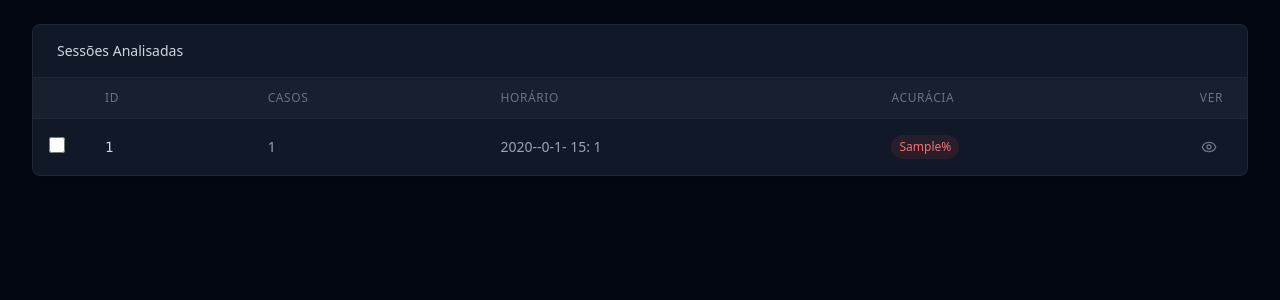
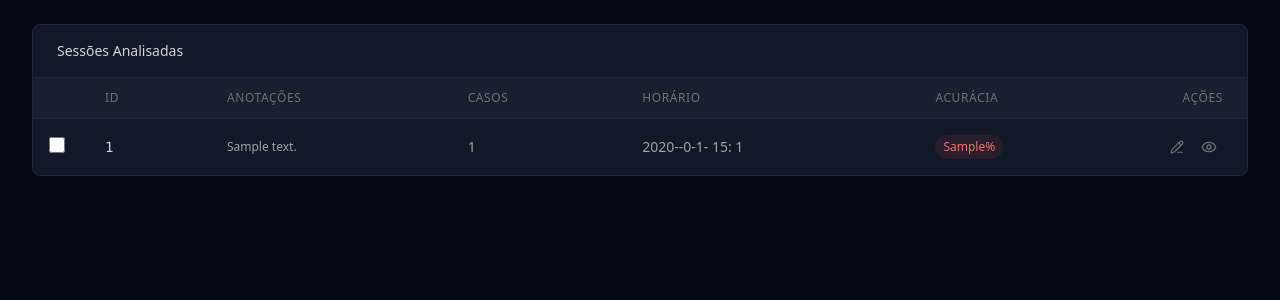
Before and after one commit to rafaellcoellho/eval-pipeline, a Python web app: template templates/analysis/list.html in a window 1280 px wide. Shown: the part 61-361 px from the top of the page. Run offline with Jinja, Linux system fonts and the light colour scheme; the template is opened without the code that fills it: most values are stand-ins (such as "Sample title", 1, 10 or a date in 2020); some libraries are stand-ins or nearby versions.

Commit message:
feat: add per-session annotations with modal, list preview and horizontal scroll

```diff
--- a/static/js/analysis/list.js
+++ b/static/js/analysis/list.js
@@ -1,4 +1,12 @@
 lucide.createIcons();
+
+const { openModal: openNotesModal } = initNotesModal();
+
+document.querySelectorAll(".notes-btn").forEach((btn) => {
+  btn.addEventListener("click", () => {
+    openNotesModal(btn.dataset.session, btn.dataset.notes);
+  });
+});
 
 const checkboxes = document.querySelectorAll(".session-checkbox");
 const compareBtn = document.getElementById("compare-btn");
--- /dev/null
+++ b/static/js/analysis/notes.js
@@ -0,0 +1,49 @@
+function initNotesModal(getSessionId) {
+  const modal = document.getElementById("notes-modal");
+  const textarea = document.getElementById("notes-textarea");
+  const saveBtn = document.getElementById("notes-save");
+  const cancelBtn = document.getElementById("notes-cancel");
+  const closeBtn = document.getElementById("notes-close");
+  const backdrop = document.getElementById("notes-backdrop");
+
+  let currentSessionId = null;
+
+  function openModal(sessionId, currentNotes) {
+    currentSessionId = sessionId;
+    textarea.value = currentNotes || "";
+    modal.classList.remove("hidden");
+    textarea.focus();
+  }
+
+  async function saveNotes() {
+    if (!currentSessionId) return;
+
+    saveBtn.disabled = true;
+    await fetch(`/analysis/${currentSessionId}/notes`, {
+      method: "PUT",
+      headers: { "Content-Type": "application/json" },
+      body: JSON.stringify({ text: textarea.value }),
+    });
+
+    modal.classList.add("hidden");
+    window.location.reload();
+  }
+
+  function closeModal() {
+    modal.classList.add("hidden");
+  }
+
+  saveBtn.addEventListener("click", saveNotes);
+  cancelBtn.addEventListener("click", closeModal);
+  closeBtn.addEventListener("click", closeModal);
+  backdrop.addEventListener("click", closeModal);
+  document.addEventListener("keydown", (e) => {
+    if (e.key === "Escape") closeModal();
+  });
+
+  textarea.addEventListener("keydown", (e) => {
+    if (e.key === "Enter" && (e.ctrlKey || e.metaKey)) saveNotes();
+  });
+
+  return { openModal };
+}
--- /dev/null
+++ b/templates/analysis/_notes_modal.html
@@ -0,0 +1,25 @@
+<div id="notes-modal" class="hidden fixed inset-0 z-50 flex items-center justify-center">
+  <div id="notes-backdrop" class="absolute inset-0 bg-black/60 backdrop-blur-sm"></div>
+  <div class="relative bg-gray-900 border border-gray-700 rounded-lg w-full max-w-lg flex flex-col mx-4">
+    <div class="flex items-center justify-between px-5 py-3 border-b border-gray-800 shrink-0">
+      <span class="text-sm font-medium text-gray-300">Anotações</span>
+      <button id="notes-close" class="text-gray-500 hover:text-gray-300 transition-colors">
+        <i data-lucide="x" class="w-4 h-4"></i>
+      </button>
+    </div>
+    <div class="p-5">
+      <textarea id="notes-textarea" rows="8"
+        placeholder="O que mudou nesta execução? Quais parâmetros foram alterados?"
+        class="w-full bg-gray-800 text-gray-200 text-sm rounded-lg border border-gray-700 px-3 py-2.5 focus:outline-none focus:border-blue-500 resize-none placeholder-gray-600 font-mono leading-relaxed"></textarea>
+    </div>
+    <div class="px-5 py-3 border-t border-gray-800 shrink-0 flex justify-end gap-2">
+      <button id="notes-cancel" class="text-xs px-3 py-1.5 rounded text-gray-400 hover:text-gray-200 transition-colors">
+        Cancelar
+      </button>
+      <button id="notes-save" class="inline-flex items-center gap-1.5 text-xs px-3 py-1.5 rounded bg-blue-600 hover:bg-blue-500 text-white transition-colors">
+        <i data-lucide="save" class="w-3.5 h-3.5"></i>
+        Salvar
+      </button>
+    </div>
+  </div>
+</div>
--- a/templates/analysis/list.html
+++ b/templates/analysis/list.html
@@ -28,10 +28,11 @@
         <tr class="bg-gray-800/50 text-xs text-gray-500 uppercase tracking-wider">
           <th class="px-4 py-3 w-10"></th>
           <th class="px-6 py-3 font-medium">ID</th>
+          <th class="px-6 py-3 font-medium">Anotações</th>
           <th class="px-6 py-3 font-medium">Casos</th>
           <th class="px-6 py-3 font-medium">Horário</th>
           <th class="px-6 py-3 font-medium">Acurácia</th>
-          <th class="px-6 py-3 font-medium w-16 text-right">Ver</th>
+          <th class="px-6 py-3 font-medium w-20 text-right">Ações</th>
         </tr>
       </thead>
       <tbody>
@@ -41,6 +42,13 @@
             <input type="checkbox" class="session-checkbox w-4 h-4 rounded accent-violet-500" value="{{ session.session_id }}" />
           </td>
           <td class="px-6 py-3.5 font-mono text-gray-300">{{ session.session_id }}</td>
+          <td class="px-6 py-3.5 max-w-xs">
+            {% if session.notes %}
+            <span class="text-xs text-gray-400 line-clamp-1">{{ session.notes }}</span>
+            {% else %}
+            <span class="text-xs text-gray-600">—</span>
+            {% endif %}
+          </td>
           <td class="px-6 py-3.5 text-gray-400">{{ session.case_count }}</td>
           <td class="px-6 py-3.5 text-gray-400">{{ session.timestamp[:4] }}-{{ session.timestamp[4:6] }}-{{ session.timestamp[6:8] }} {{ session.timestamp[8:10] }}:{{ session.timestamp[10:12] }}</td>
           <td class="px-6 py-3.5">
@@ -52,23 +60,34 @@
             </span>
           </td>
           <td class="px-6 py-3.5 text-right">
-            <a href="/analysis/{{ session.session_id }}" class="inline-flex items-center justify-center w-7 h-7 rounded-md text-gray-500 hover:text-blue-400 hover:bg-blue-500/10 transition-colors" title="Ver análise">
-              <i data-lucide="eye" class="w-4 h-4"></i>
-            </a>
+            <div class="flex items-center justify-end gap-1">
+              <button class="notes-btn inline-flex items-center justify-center w-7 h-7 rounded-md text-gray-500 hover:text-yellow-400 hover:bg-yellow-500/10 transition-colors"
+                data-session="{{ session.session_id }}"
+                data-notes="{{ session.notes | e }}"
+                title="Anotações">
+                <i data-lucide="pencil-line" class="w-3.5 h-3.5"></i>
+              </button>
+              <a href="/analysis/{{ session.session_id }}" class="inline-flex items-center justify-center w-7 h-7 rounded-md text-gray-500 hover:text-blue-400 hover:bg-blue-500/10 transition-colors" title="Ver análise">
+                <i data-lucide="eye" class="w-4 h-4"></i>
+              </a>
+            </div>
           </td>
         </tr>
         {% endfor %}
         {% if not sessions %}
         <tr>
-          <td colspan="6" class="px-6 py-8 text-center text-sm text-gray-500">Nenhuma análise encontrada. Execute o pipeline para gerar análises.</td>
+          <td colspan="7" class="px-6 py-8 text-center text-sm text-gray-500">Nenhuma análise encontrada. Execute o pipeline para gerar análises.</td>
         </tr>
         {% endif %}
       </tbody>
     </table>
   </div>
 </main>
+
+{% include "analysis/_notes_modal.html" %}
 {% endblock %}
 
 {% block scripts %}
+<script src="/static/js/analysis/notes.js"></script>
 <script src="/static/js/analysis/list.js"></script>
 {% endblock %}
```
Also changed, not shown: eval_pipeline/routers/analysis.py (+10 -1 lines), eval_pipeline/views/analysis.py (+8 -0 lines), static/js/analysis/session.js (+9 -0 lines), templates/analysis/session.html (+27 -0 lines).
